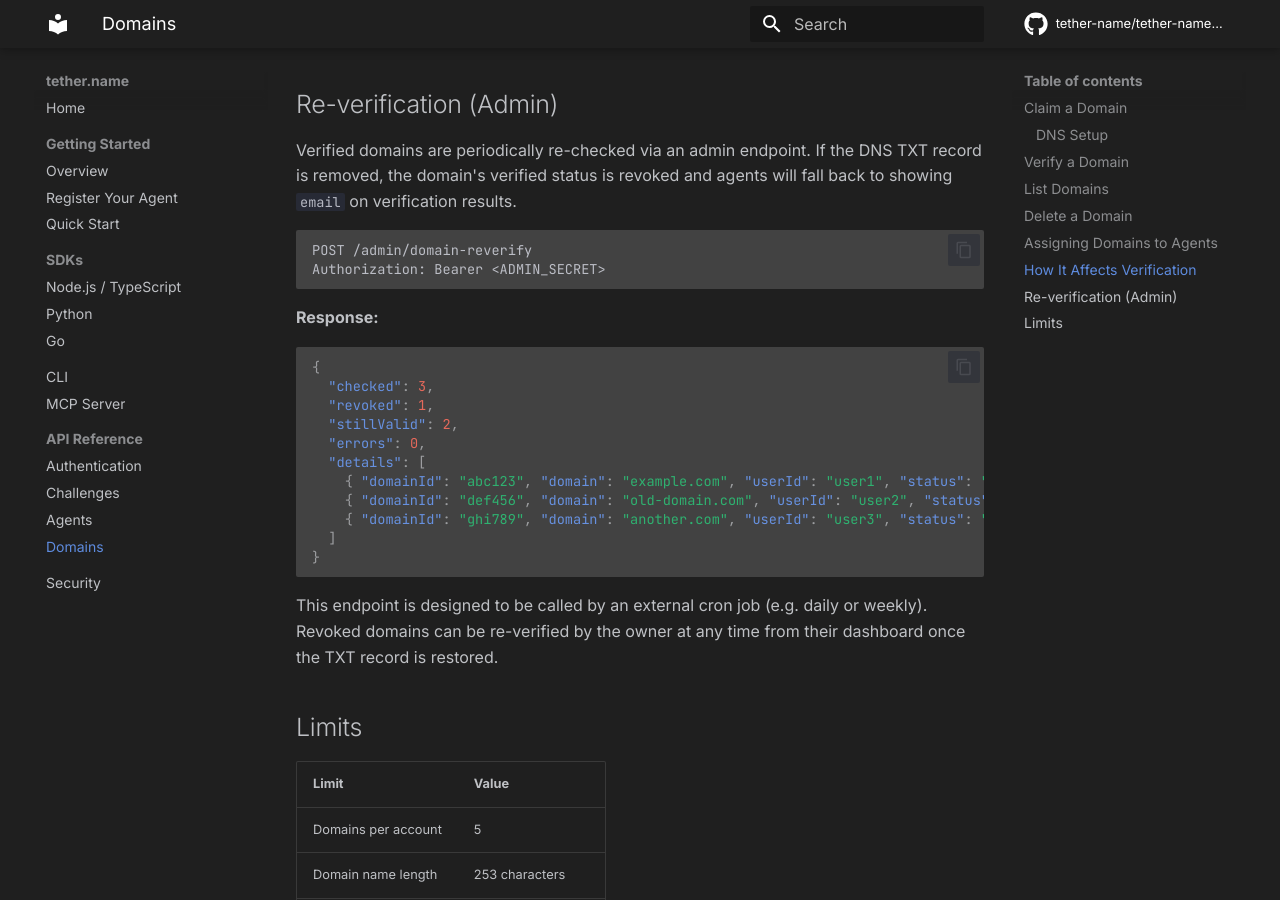
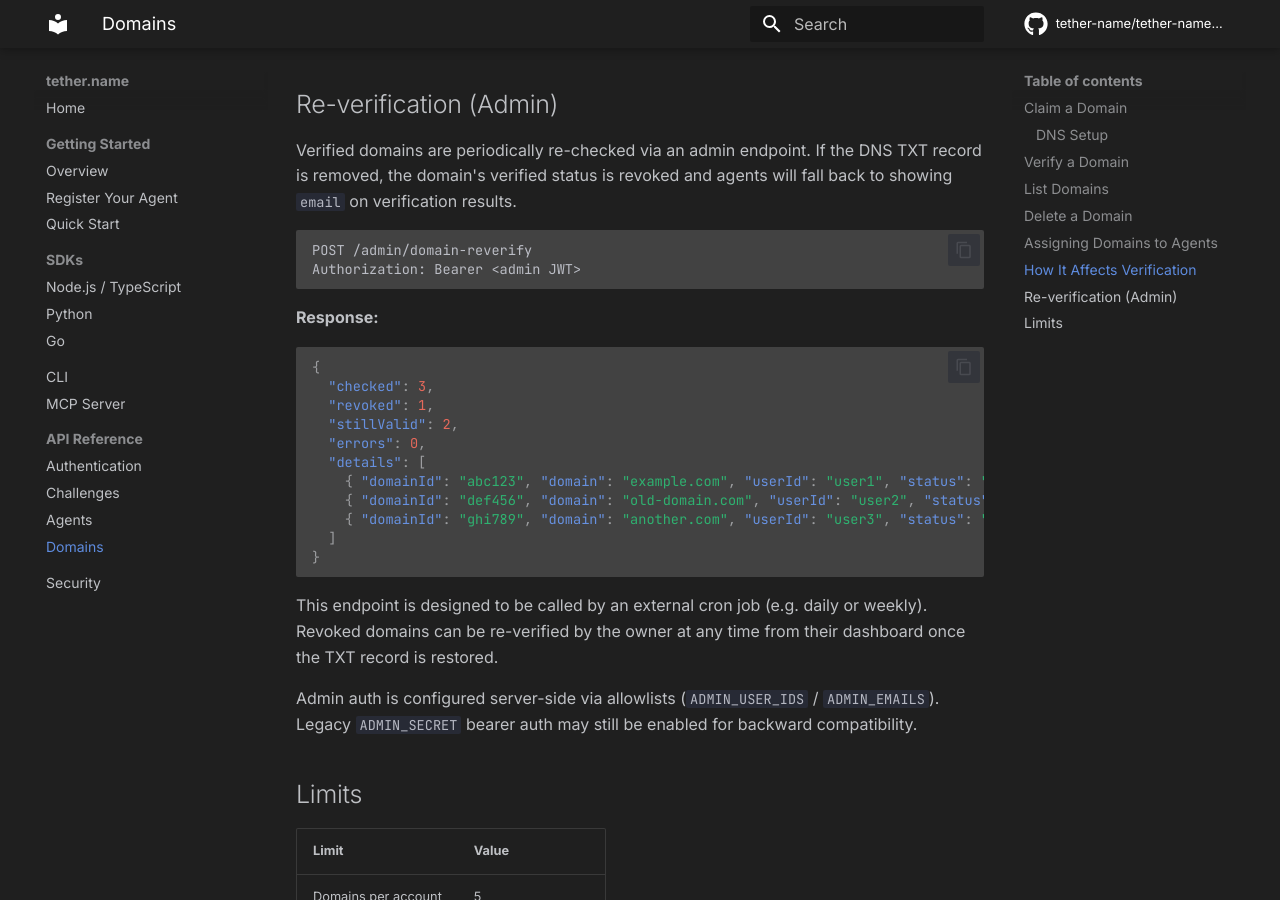
Before and after one commit to tether-name/tether-name-docs, an MkDocs documentation site: the page built from docs/api/domains.md, in a window 1280 px wide and 900 px high, scrolled down 3340 px. Built offline with MkDocs 1.6.1 and Material for MkDocs 9.7.7, drawn with Linux system fonts in a browser that asks for light colours; comment, search, counter and statistics services are not loaded; some of the changed lines change nothing that is shown.

Commit message:
docs(admin): update domain reverify auth guidance for allowlisted admin bearer auth

````diff
--- a/docs/api/domains.md
+++ b/docs/api/domains.md
@@ -156,7 +156,7 @@ Verified domains are periodically re-checked via an admin endpoint. If the DNS T
 
 ```
 POST /admin/domain-reverify
-Authorization: Bearer <ADMIN_SECRET>
+Authorization: Bearer <admin JWT>
 ```
 
 **Response:**
@@ -177,6 +177,8 @@ Authorization: Bearer <ADMIN_SECRET>
 
 This endpoint is designed to be called by an external cron job (e.g. daily or weekly). Revoked domains can be re-verified by the owner at any time from their dashboard once the TXT record is restored.
 
+Admin auth is configured server-side via allowlists (`ADMIN_USER_IDS` / `ADMIN_EMAILS`). Legacy `ADMIN_SECRET` bearer auth may still be enabled for backward compatibility.
+
 ## Limits
 
 | Limit | Value |
````
